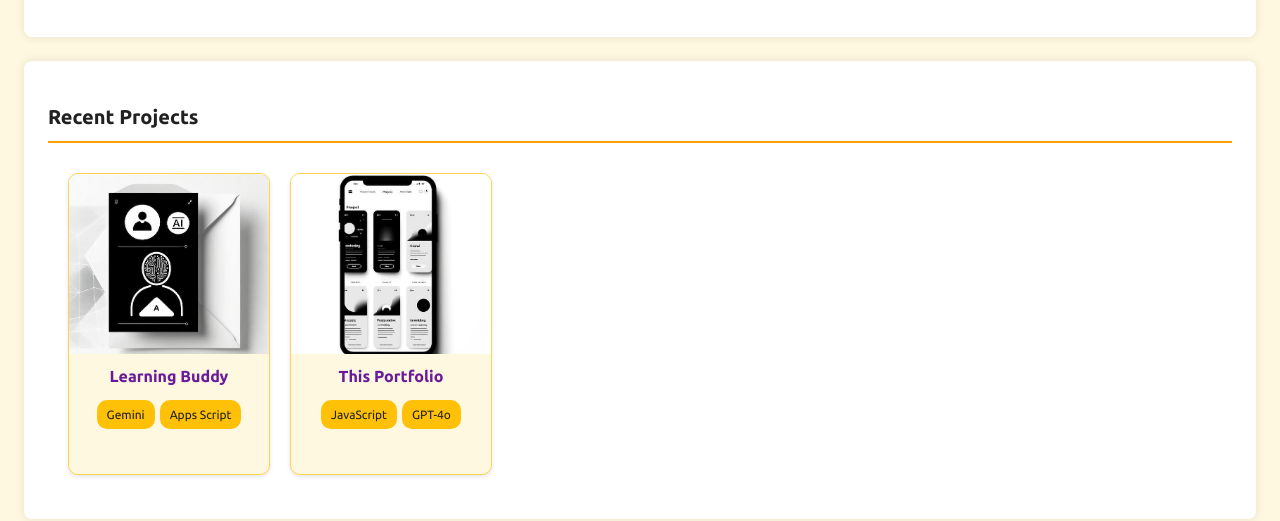
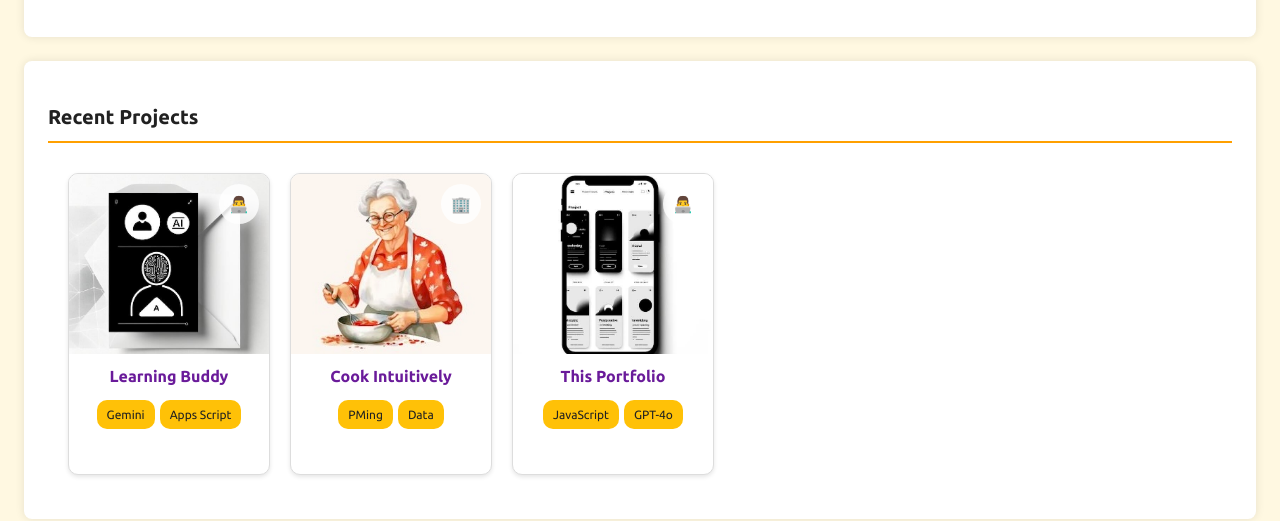
Before and after one commit to matrixconjugate/avinash, a plain HTML site: page index.html in a window 1280 px wide. Shown: the part 280-801 px from the top of the page. Drawn offline with Linux system fonts and the light colour scheme.

Commit message:
added pers vs work type

```diff
--- a/content.json
+++ b/content.json
@@ -10,6 +10,7 @@
       "image": "media/plapp.jpeg",
       "link": "project_template.html?id=learning_buddy",
       "tags": ["Gemini", "Apps Script"],
+      "projectType": "personal",
       "description": "This project uses Google Apps Script to create a personal learning assistant that helps with enquiry-based learning and spaced repetition. It takes a .txt file and your reading pace as input, makes API calls to the Gemini 1.5 Flash API to generate questions based on the text, compiles the questions and answers in a Google Sheet, and sends you recent and old questions via email for effective learning.",
       "features": [
         "Accepts .txt files and reading pace as input.",
@@ -20,10 +21,30 @@
       "pseudo_code": "// High-Level Pseudo Code for Learning Buddy Project\n\n// Step 1: Read input text file and reading pace\nfunction processInput(file, pace) {\n    // Read the text content from the file\n    // Use the reading pace to determine the timing for questions\n}\n\n// Step 2: Generate questions using API\nfunction generateQuestions(text, pace) {\n    // Call Gemini 1.5 Flash API with the text and pace\n    // Retrieve generated questions from the API response\n}\n\n// Step 3: Store questions in Google Sheet\nfunction storeInGoogleSheet(questions) {\n    // Open or create a Google Sheet\n    // Save questions and answers in the sheet\n}\n\n// Step 4: Send questions via email\nfunction sendEmail(questions) {\n    // Compile recent questions for enquiry-based learning\n    // Compile old questions for spaced repetition\n    // Send the questions to the user via email\n}\n\n// Main Function to Coordinate the Steps\nfunction main() {\n    // Process input text file and reading pace\n    // Generate questions using API\n    // Store questions in Google Sheet\n    // Send questions via email\n}"
     },
     {
+    "id": "cook_intuitively",
+    "title": "Cook Intuitively",
+    "image": "media/cooking.jpeg",
+    "link": "project_template.html?id=cook_intuitively",
+    "tags": ["PMing", "Data"],
+    "projectType": "work",
+    "description": "This project helps users master the art of intuitive cooking. With a focus on teaching the 'why' behind each step, users can learn to cook without relying strictly on recipes. The project includes step-by-step video recipes, customizable plans to suit dietary needs and preferences, and a comprehensive approach to mastering ingredients and techniques.",
+    "features": [
+      "Learn as you cook: Master key cooking techniques and concepts as you follow a recipe.",
+      "Adapts to you: Customize recipes to fit your dietary needs, preferences, and constraints.",
+      "Step-by-Step Video Recipes: Follow along with easy-to-understand videos for each recipe.",
+      "Personalized Cooking Plan: Get a tailored plan for what to cook based on your tastes and skill level.",
+      "Master One, Cook Many: Cook 20+ dishes from a single master recipe.",
+      "Learn the Concept: Understand the 'why' behind each step to learn to cook intuitively.",
+      "Master Ingredients: Learn how to bring out the best in each ingredient.",
+      "Culinary Mastery: Discover the secrets to cook like Grandma, from key principles to personalizing recipes with ease."
+    ]
+    },
+    {
       "id": "this_portfolio",
       "title": "This Portfolio",
       "image": "media/portfolio.jpeg",
       "link": "project_template.html?id=this_portfolio",
+      "projectType": "personal",
       "tags": ["JavaScript", "GPT-4o"],
       "description": "I have been struggling to put together a website because of logistics - I am not a dev/designer. I am a PM. PMs don't really work lol. Jokes apart, things like setting up a database, hosting the project, and making sure you have assets always led to delaying this project. GPT-4o enters the chat (quite literally)! I asked GPT-4o that I wanted to put a one pager on GitHub to showcase my projects, and that led to this! There is a main index.html that references a bunch of content from content.json and other <project>.html files. It took me 4 hours to put everything together, and I am amazed by GPT-4o's (and in general all other LLMs') performance and cost.",
       "features": [
--- a/index.html
+++ b/index.html
@@ -34,12 +34,14 @@
 
                     // Populate projects
                     const projectsSection = document.querySelector('#projects');
-                    projectsSection.innerHTML = '<h2>Recent Projects</h2><div class="container"></div>'; // Add the heading
-                    const projectsContainer = projectsSection.querySelector('.container');
+                    projectsSection.innerHTML = '<h2>Recent Projects</h2><div class="projects"></div>'; // Add the heading
+                    const projectsContainer = projectsSection.querySelector('.projects');
                     data.projects.forEach(project => {
+                        const projectTypeIcon = project.projectType === 'personal' ? '👨‍💻' : '🏢';
                         projectsContainer.innerHTML += `
                             <div class="card">
                                 <a href="project_template.html?id=${project.id}" class="project-link">
+                                    <div class="project-type">${projectTypeIcon}</div>
                                     <img src="${project.image}" alt="${project.title}" width="200" height="200">
                                     <div class="content">
                                         <h3>${project.title}</h3>
@@ -51,6 +53,7 @@
                             </div>
                         `;
                     });
+
 
                     // Populate skills
                     const skillsSection = document.querySelector('#skills');
--- a/styles.css
+++ b/styles.css
@@ -106,26 +106,48 @@ footer {
     display: none;
 }
 
-.container {
+.projects {
     display: flex;
     overflow-x: auto;
+    gap: 20px;
     padding: 20px;
-    gap: 10px;
+    scroll-snap-type: x mandatory; /* Enable snap scrolling */
 }
 
 .card {
-    width: 200px;
-    height: 300px; /* Adjusted height to fit tags */
-    border: 1px solid #FFD54F; /* Light Mustard */
+    position: relative; /* Position the project type icon */
+    min-width: 200px; /* Use min-width to ensure the cards fit */
+    height: 300px; /* Adjust height to fit the content */
+    border: 1px solid #ddd;
     border-radius: 10px;
     overflow: hidden;
     box-shadow: 0 2px 4px rgba(0,0,0,0.1);
-    background-color: #FFF8E1; /* Light Beige */
+    background-color: #fff;
     display: flex;
     flex-direction: column;
     align-items: center;
-    position: relative;
-    flex-shrink: 0; /* Prevent cards from shrinking */
+    scroll-snap-align: start; /* Align cards to the start of the scroll container */
+}
+
+.project-type {
+    position: absolute;
+    top: 10px;
+    right: 10px;
+    background-color: rgba(255, 255, 255, 0.8); /* Slightly transparent background */
+    padding: 5px;
+    border-radius: 50%;
+    font-size: 16px; /* Adjust size as needed */
+    display: flex;
+    align-items: center;
+    justify-content: center;
+    width: 30px; /* Adjust size as needed */
+    height: 30px; /* Adjust size as needed */
+}
+
+.card img {
+    width: 100%;
+    height: 60%; /* Adjust as needed */
+    object-fit: cover; /* Ensures the image covers the area without distortion */
 }
 
 .card a {
@@ -140,12 +162,6 @@ footer {
 
 .card a:hover {
     cursor: pointer; /* Change cursor on hover */
-}
-
-.card img {
-    width: 100%;
-    height: 60%; /* Adjust as needed */
-    object-fit: cover; /* Ensures the image covers the area without distortion */
 }
 
 .card .content {
@@ -213,8 +229,3 @@ code {
 #projects h2 {
     margin-bottom: 10px;
 }
-
-.container {
-    display: flex;
-    gap: 20px;
-}
```
Also changed, not shown: media/cooking.jpeg (added), media/personal.png (added), media/work.png (added), 2 other files.
